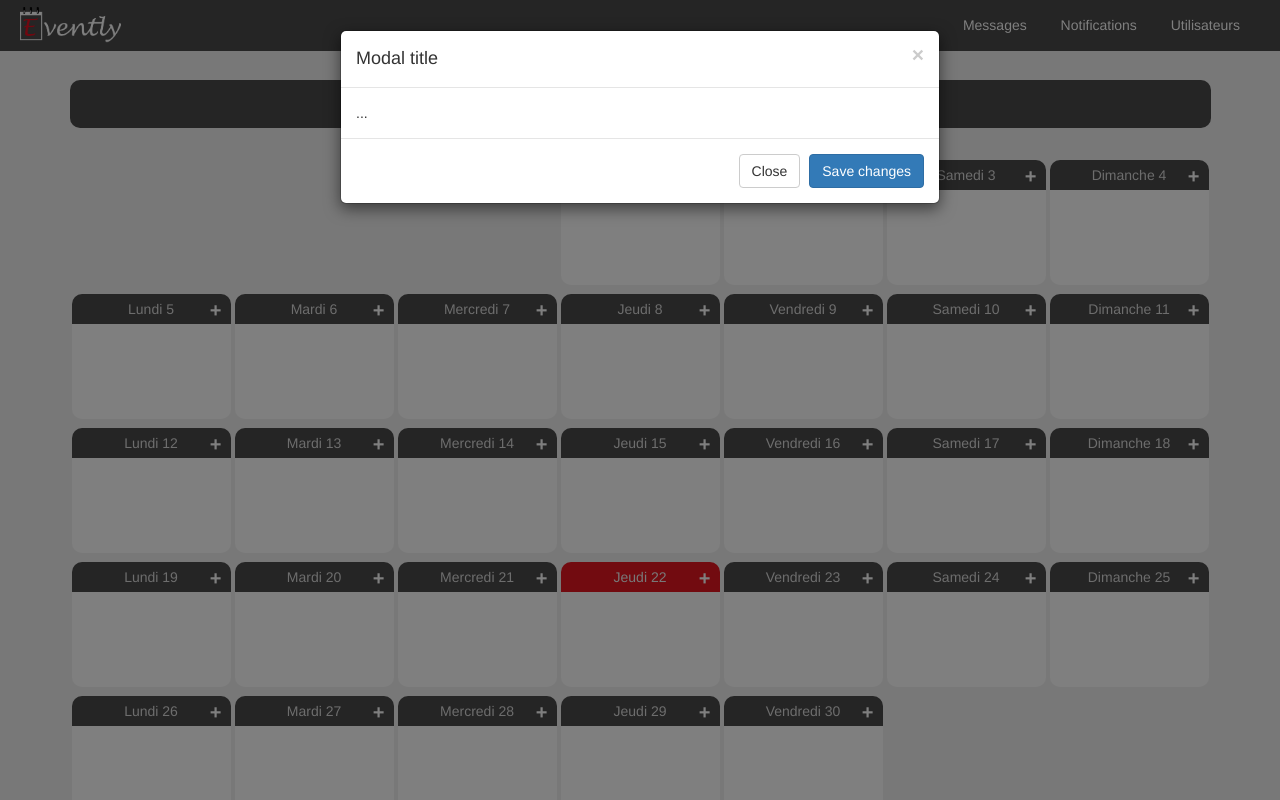
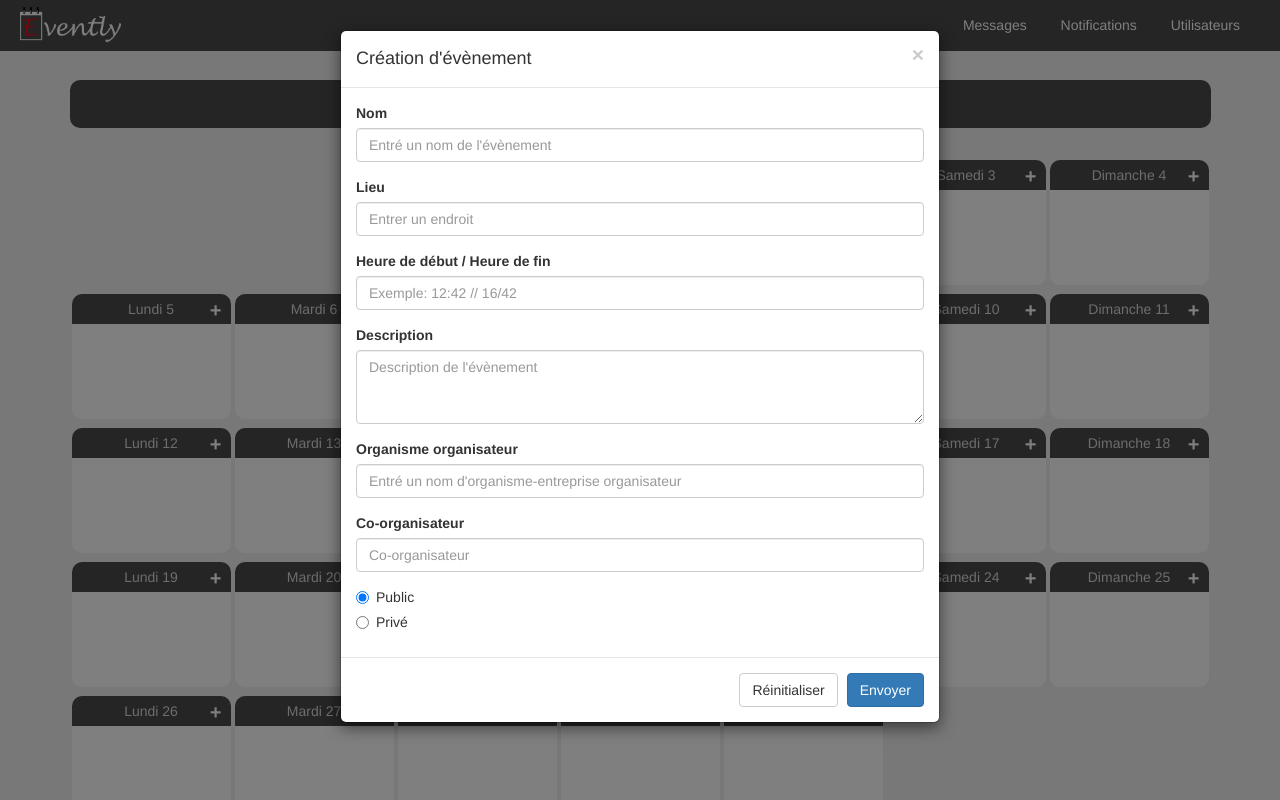
Before and after one commit to byjuw/Evently, a CodeIgniter app: page /eventlysite/ in a window 1280 px wide, after a click that opens the changed part. Run offline with CodeIgniter, Linux system fonts and the light colour scheme; some libraries are stand-ins or nearby versions.

Commit message:
Modification modal dans le calendrier pour ajout
Modification du modal en ajoutant le formulaire pour ajouter un event

```diff
--- a/Eventlysite/calendrier.php
+++ b/Eventlysite/calendrier.php
@@ -8,20 +8,64 @@
 		<!-- Modal -->
         <div class="modal fade" id="myModal" tabindex="-1" role="dialog" aria-labelledby="myModalLabel">
           <div class="modal-dialog" role="document">
-    <div class="modal-content">
+            <form class="modal-content">
               <div class="modal-header">
                 <button type="button" class="close" data-dismiss="modal" aria-label="Close"><span aria-hidden="true">&times;</span></button>
-        <h4 class="modal-title" id="myModalLabel">Modal title</h4>
+                <h4 class="modal-title" id="myModalLabel">Création d'évènement</h4>
               </div>
+
               <div class="modal-body">
-        ...
+            <div class="form-group">
+              <label for="name">Nom</label>
+                <input type="text" class="form-control" id="name" placeholder="Entré un nom de l'évènement">
+            </div>
+
+            <div class="form-group">
+              <label for="lieu">Lieu</label>
+                <input type="text" class="form-control" id="lieu" placeholder="Entrer un endroit">
+            </div>
+
+            <div class="form-group">
+              <label for="datetime">Heure de début / Heure de fin</label>
+                <input type="text" class="form-control" id="datetime" placeholder="Exemple: 12:42 // 16/42">
+            </div>
+
+            <div class="form-group">
+              <label for="description">Description</label>
+              <textarea name="description" class="form-control" rows="3" placeholder="Description de l'évènement"></textarea>
+            </div>
+
+              <div class="form-group">
+              <label for="organisme">Organisme organisateur</label>
+                <input type="text" class="form-control" id="organisme" placeholder="Entré un nom d'organisme-entreprise organisateur">
+            </div>
+
+            <div class="form-group">
+              <label for="co_organisateur">Co-organisateur</label>
+                <input type="text" class="form-control" id="co_organisateur" placeholder="Co-organisateur">
+            </div>
+
+            <div class="radio">
+              <label>
+                <input type="radio" name="optionsRadios" id="optionsRadios1" value="option1" checked>
+            Public
+              </label>
+            </div>
+
+            <div class="radio">
+              <label>
+                <input type="radio" name="optionsRadios" id="optionsRadios2" value="option2">
+            Privé
+              </label>
+            </div>
+
               </div>
               <div class="modal-footer">
-        <button type="button" class="btn btn-default" data-dismiss="modal">Close</button>
-        <button type="button" class="btn btn-primary">Save changes</button>
+            <input name="resetform" type="reset" class="btn btn-default" value="Réinitialiser">
+            <button type="submit" class="btn btn-primary">Envoyer</button>
+              </div>
+            </form>
           </div>
         </div>
       </div>
     </div>
-	</div>
-</div>
```
Lines whose indentation alone changed are shown as unchanged.
